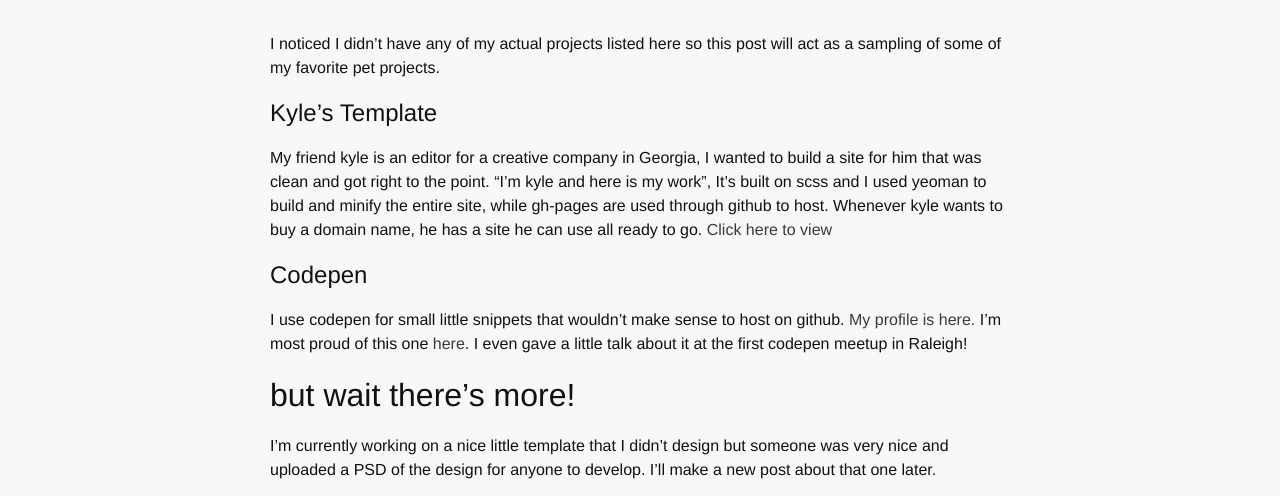
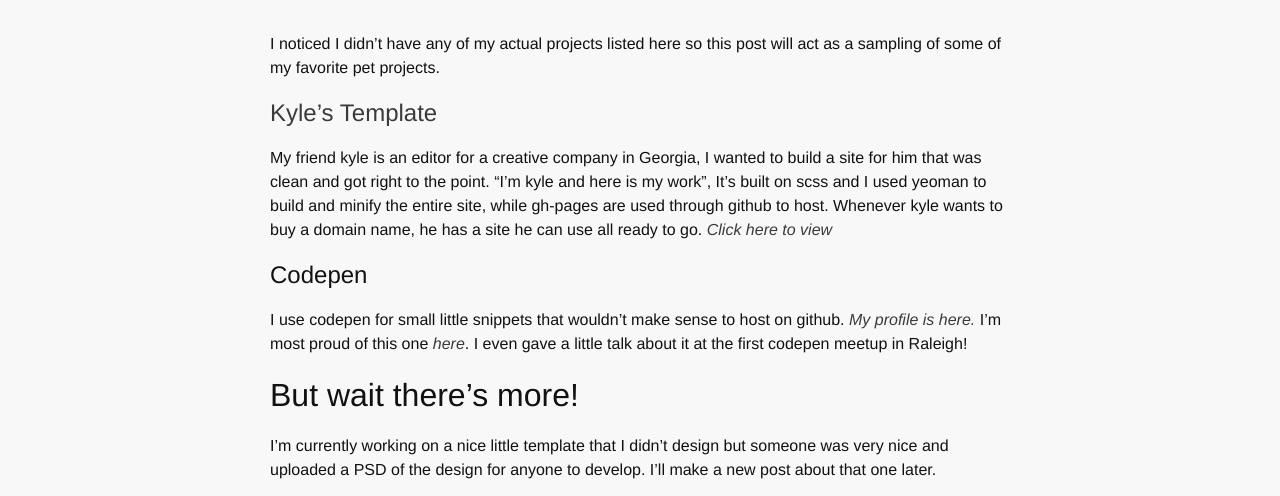
Before and after one commit to qkombur/qkombur.github.io, a Jekyll site: the page built from _posts/2015-11-04-work-so-far.markdown, in a window 1280 px wide. Shown: the part 168-664 px from the top of the page. Built offline with Jekyll 4.4.1, drawn with Linux system fonts in a browser that asks for light colours; part of the change alters nothing that is shown.

```diff
--- a/_posts/2015-11-04-work-so-far.markdown
+++ b/_posts/2015-11-04-work-so-far.markdown
@@ -8,24 +8,24 @@ categories: Work
 I noticed I didn't have any of my actual projects listed here so this post will act as a sampling
 of some of my favorite pet projects.
 
-# Kyle's Template
+# [Kyle's Template](http://www.qkombur.com/kyletemplate/)
 
 My friend kyle is an editor for a creative company in Georgia, I wanted to build a site for him that was
 clean and got right to the point. "I'm kyle and here is my work", It's built on scss and I used yeoman to
 build and minify the entire site, while gh-pages are used through github to host. Whenever kyle wants to buy a domain name,
 he has a site he can use all ready to go.
-[Click here to view](http://www.qkombur.com/kyletemplate/)
+[*Click here to view*](http://www.qkombur.com/kyletemplate/)
 
 
 # Codepen
 
 I use codepen for small little snippets that wouldn't make sense to host on  github.
-[My profile is here.](http://codepen.io/qkombur/)
-I'm most proud of this one [here](http://codepen.io/qkombur/pen/dPxjJy). I even gave a little talk about it at the
+[*My profile is here.*](http://codepen.io/qkombur/)
+I'm most proud of this one [*here*](http://codepen.io/qkombur/pen/dPxjJy). I even gave a little talk about it at the
 first codepen meetup in Raleigh!
 
 
-## but wait there's more!
+## But wait there's more!
 
 I'm currently working on a nice little template that I didn't design but someone was very nice and
 uploaded a PSD of the design for anyone to develop. I'll make a new post about that one later.
```
